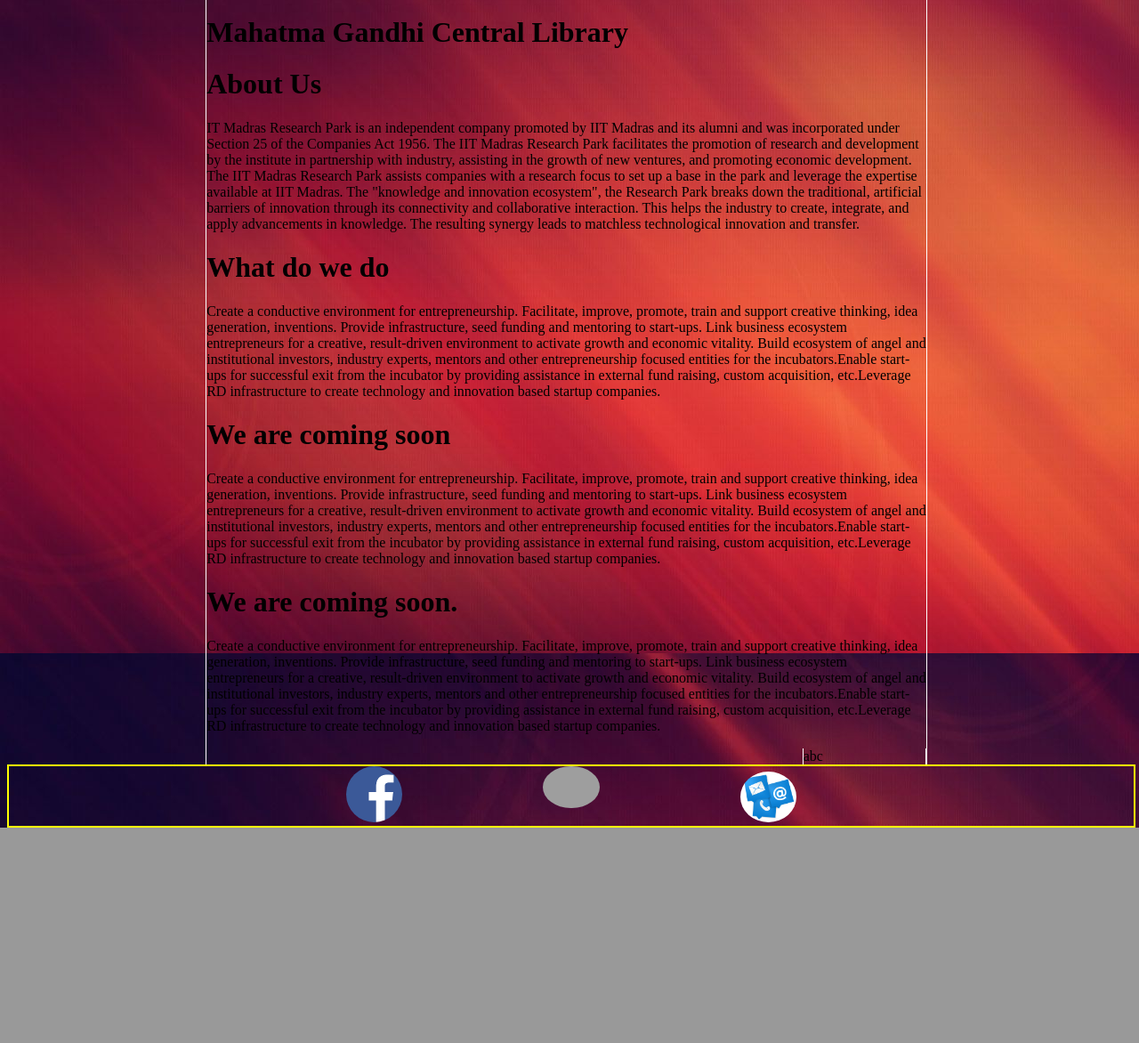
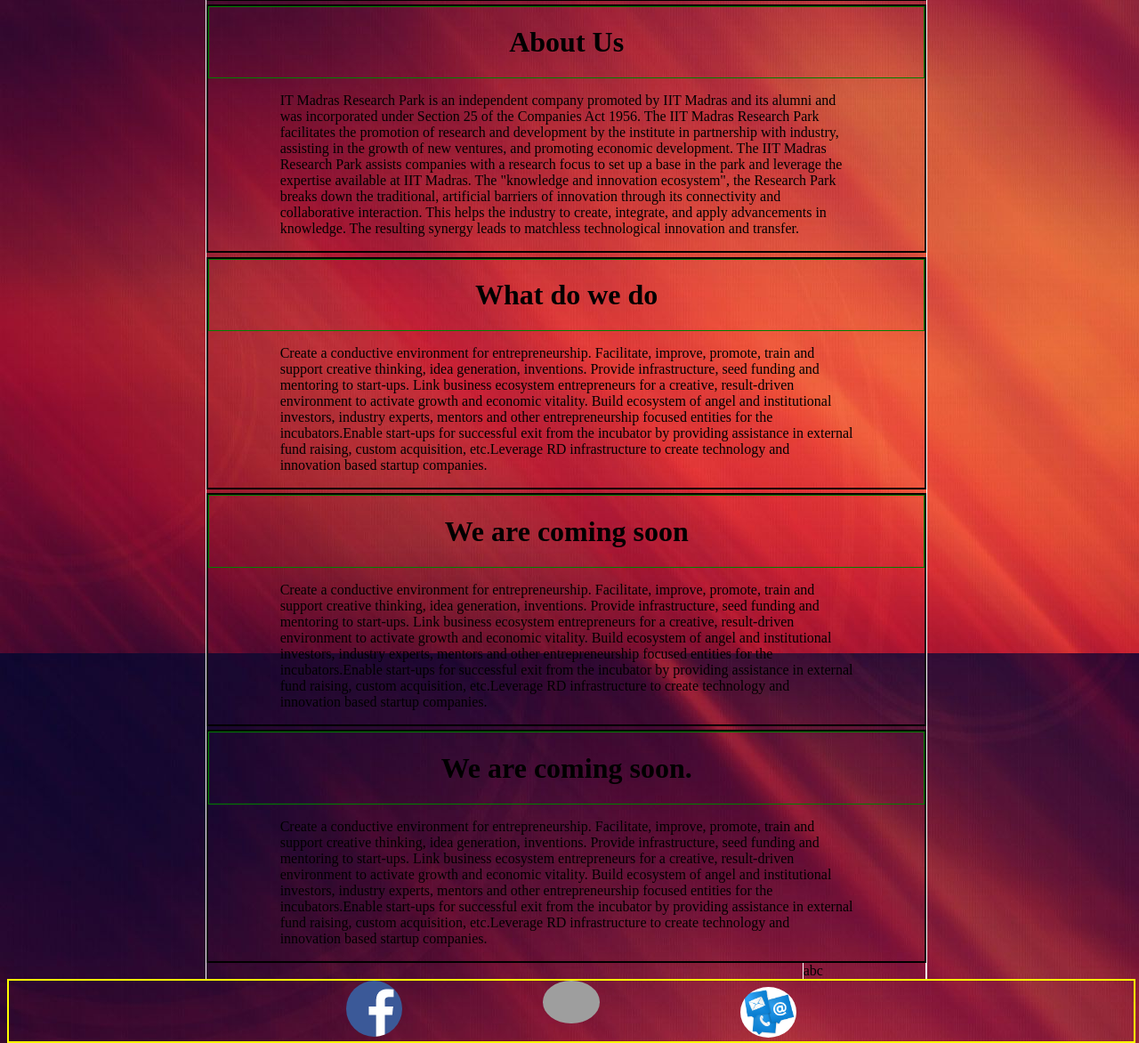
Before and after one commit to KmrAbhi/CIG-WEBSITE, a PHP site: page /home.php in a window 1280 px wide. Shown: the part 466-1638 px from the top of the page at 89% size. Before the commit the page ends 1396 px from the top, so only its background shows below. Run offline with PHP 8.4, Linux system fonts and the light colour scheme; grey boxes are pictures that could not be loaded.

Commit message:
added css for the central divs

```diff
--- a/css/main.css
+++ b/css/main.css
@@ -37,13 +37,11 @@ div.header-logo{
 	height:auto;
 	float:left;
 	margin-left: 10%
-
 }
 div.header{
 	float:left;
 	width:100%;
 	border:2px solid yellow;
-
 }
 div.header-title{
 	float:left;
@@ -100,3 +98,39 @@ div.contact{
 .img-radius{
 	border-radius: 50% ;
 }
+
+
+
+
+
+
+
+div.home {
+	max-width: 100% ;
+	border: 2px solid black ;
+}
+div.transparent {
+	max-width: 100% ;
+	position: relative ;
+}
+div.transparent-text {
+	max-width: 80% ;
+	position: absolute;
+	top: 60% ;
+	right: 10% ;
+	border: 2px solid red ;
+	color : purple ;
+}
+div.about {
+	margin-top: 0.5% ;
+}
+div.about_heading {
+    max-width: 100% ;
+    border: 1px solid green ;
+    text-align: center ;
+}
+div.about_content {
+	max-width: 80% ;
+	margin-left: 10% ;
+	margin-right: 10% ;
+}
```
